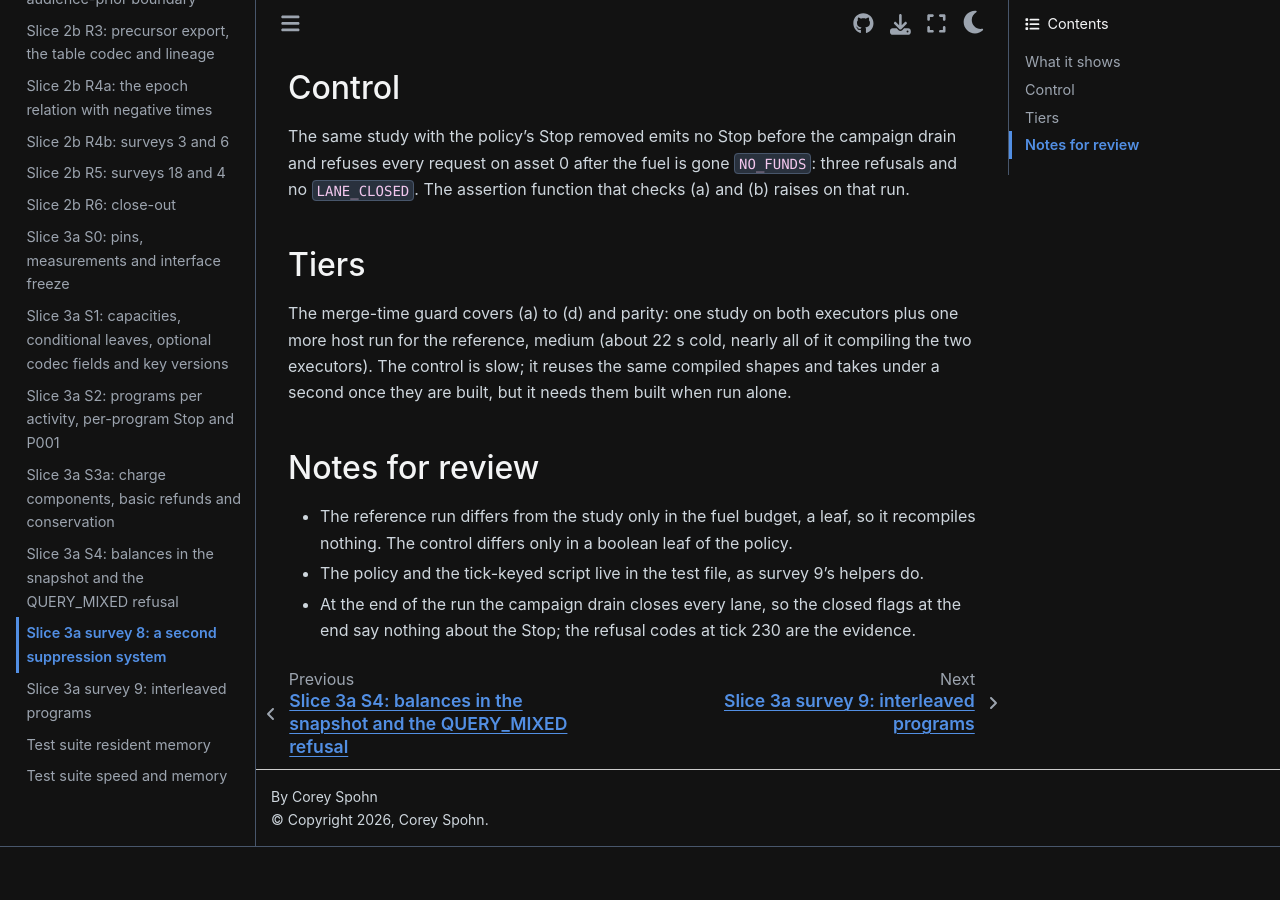
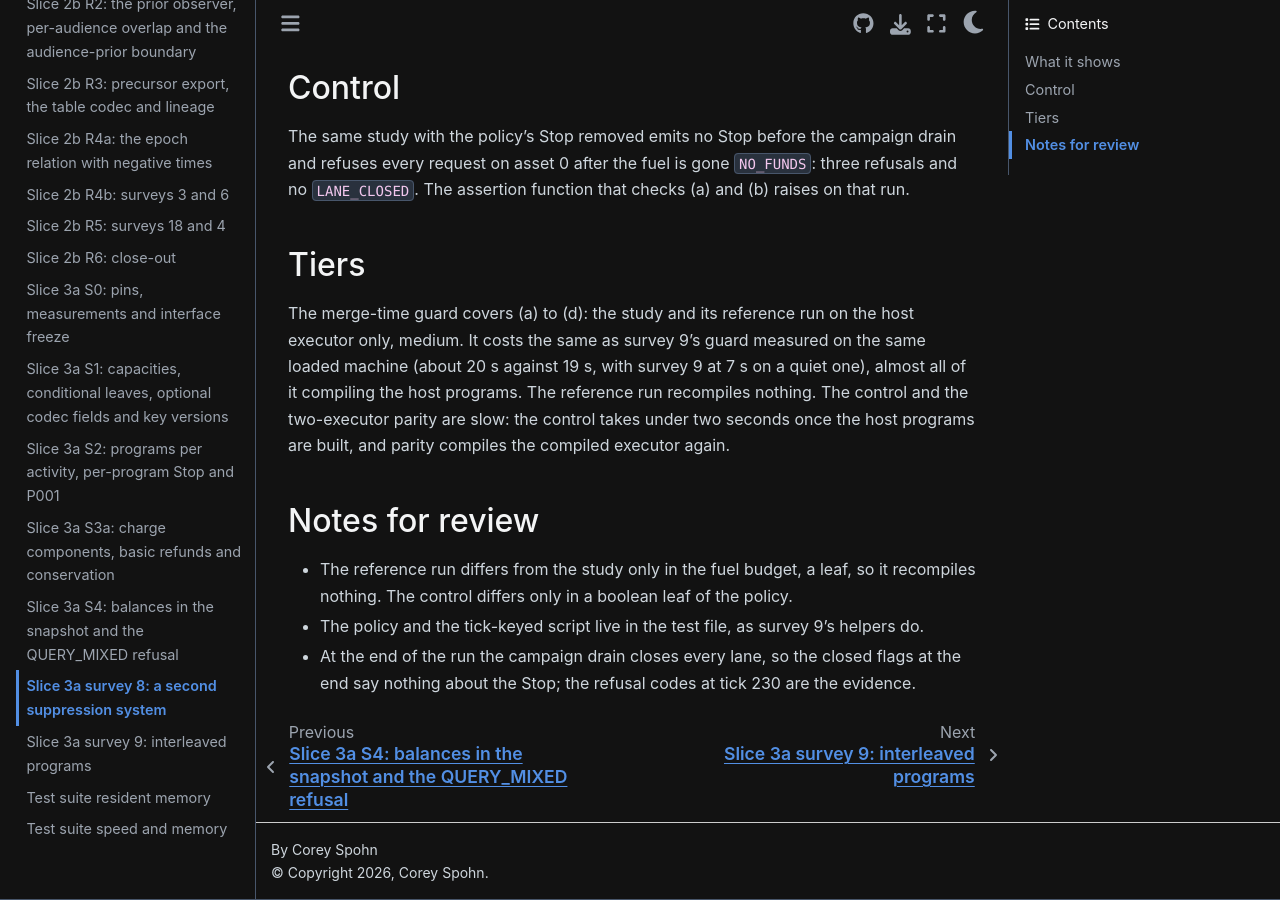
Before and after one commit to CoreySpohn/spaceodyssey, a Sphinx documentation site: the page built from docs/changes/slice-3a-survey8.md, in a window 1280 px wide and 900 px high, scrolled down 1105 px. Built offline with Sphinx 7.4.7 and the Sphinx Book theme 1.1.4, drawn with Linux system fonts in a browser that asks for light colours; pages that are not in the unit, such as notebooks, are missing from menus; before the commit the page ends 1952 px from its top, so only the background shows below that.

Commit message:
test(studies): run the survey 8 guard on the host executor, parity slow

```diff
--- a/docs/changes/slice-3a-survey8.md
+++ b/docs/changes/slice-3a-survey8.md
@@ -46,10 +46,12 @@ refuses every request on asset 0 after the fuel is gone `NO_FUNDS`: three refusa
 
 ## Tiers
 
-The merge-time guard covers (a) to (d) and parity: one study on both executors plus one more
-host run for the reference, medium (about 22 s cold, nearly all of it compiling the two
-executors). The control is slow; it reuses the same compiled shapes and takes under a second
-once they are built, but it needs them built when run alone.
+The merge-time guard covers (a) to (d): the study and its reference run on the host
+executor only, medium. It costs the same as survey 9's guard measured on the same loaded
+machine (about 20 s against 19 s, with survey 9 at 7 s on a quiet one), almost all of it
+compiling the host programs. The reference run recompiles nothing. The control and the
+two-executor parity are slow: the control takes under two seconds once the host programs
+are built, and parity compiles the compiled executor again.
 
 ## Notes for review
 
```
Also changed, not shown: 1 other file.
